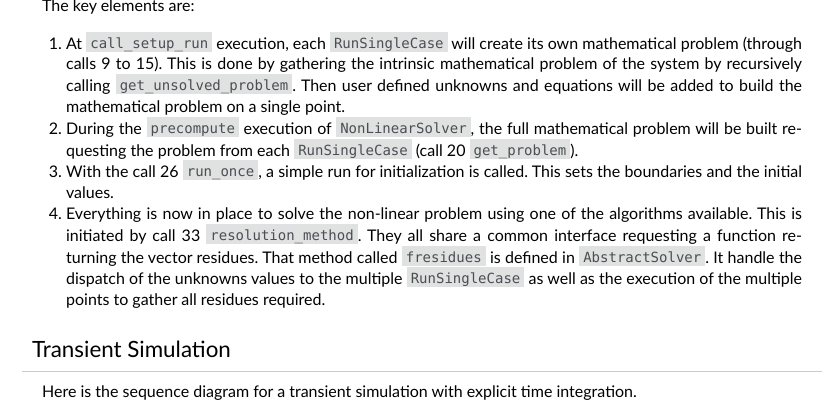
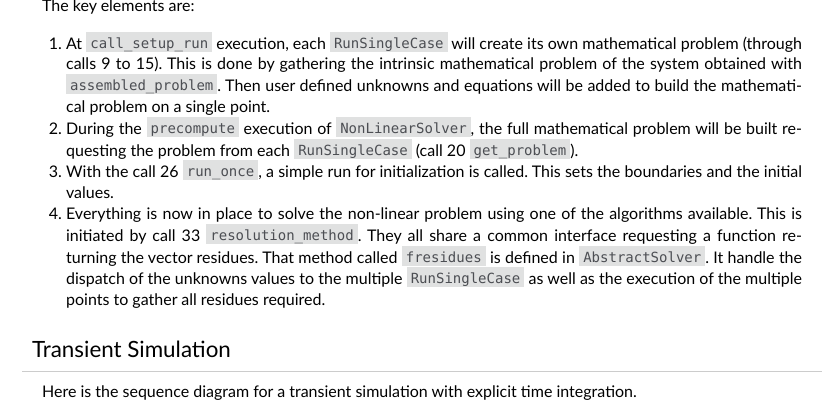
Before and after one commit to trungleduc/cosapp, a Sphinx documentation site: the page built from docs/developer/scenarii.rst, in a window 1280 px wide and 900 px high, scrolled down 2094 px, cut to the strip 224-639 px from the top of the window. Shown: the whole strip, without its empty margins (208-1041 px from the left). Built offline with Sphinx 7.4.7, drawn with Linux system fonts in a browser that asks for light colours.

Commit message:
Update sequence diagrams in docs

```diff
--- a/docs/developer/scenarii.rst
+++ b/docs/developer/scenarii.rst
@@ -188,8 +188,8 @@
       solver->>+point: call_setup_run()
       point->>+point: setup_run()
       point->>subproblem: <<create>>
-      point->>+main: get_unsolved_problem()
-      main->>+child: get_unsolved_problem()
+      point->>+main: assembled_problem()
+      main->>+child: assembled_problem()
       child->>-main: child problem
       main->>-point: full unsolved problem
       point->>subproblem: set unknowns
@@ -253,7 +253,7 @@
 
 1. At ``call_setup_run`` execution, each ``RunSingleCase`` will create its own mathematical
    problem (through calls 9 to 15). This is done by gathering the intrinsic mathematical problem of
-   the system by recursively calling ``get_unsolved_problem``. Then user defined unknowns and
+   the system obtained with ``assembled_problem``. Then user defined unknowns and
    equations will be added to build the mathematical problem on a single point.
 2. During the ``precompute`` execution of ``NonLinearSolver``, the full mathematical problem will
    be built requesting the problem from each ``RunSingleCase`` (call 20 ``get_problem``).
@@ -291,8 +291,8 @@
       main->>main: setup_run()
       main->>manager: <<create>>
       manager->>+manager: update_transients()
-      manager->>+main: get_unsolved_problem()
-      main->>+child: get_unsolved_problem()
+      manager->>+main: assembled_problem()
+      main->>+child: assembled_problem()
       child-->>-main: Child problem
       main-->>-manager: Full problem (including transients and rates)
          Note right of manager: Construct TransientUnknownStack
```
